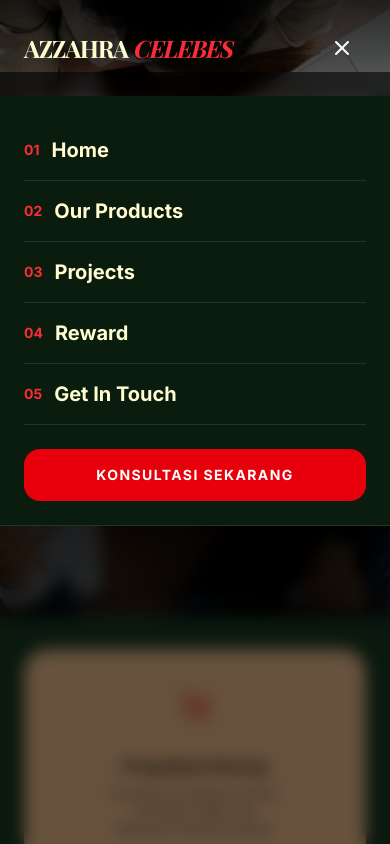
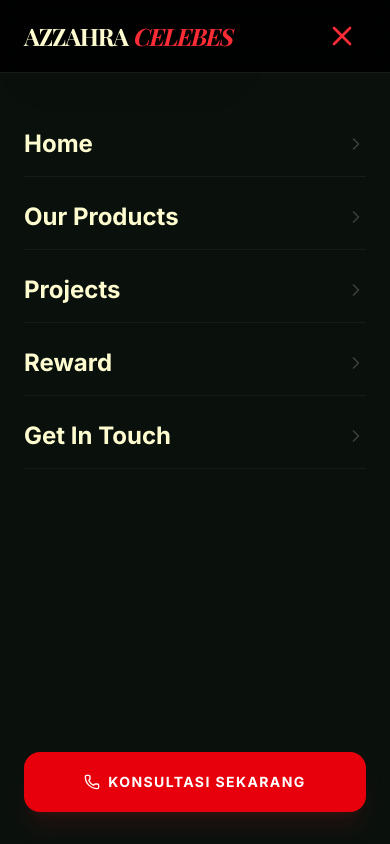
Before and after one commit to kasihfebriani17-alt/azzahracelebes, a React (Vite) app: page / in a window 390 px wide. Both pictures are taken after a click on the button "Buka menu". Shown: the top 844 px of the page. Built offline with nearby package versions, Linux system fonts and the light colour scheme; a web font is replaced by a local one.

Commit message:
Refactor mobile navigation to full-screen overlay for iOS reliability

```diff
--- a/src/App.tsx
+++ b/src/App.tsx
@@ -55,31 +55,12 @@
     return () => { document.body.style.overflow = ""; };
   }, [isOpen]);
 
-  const handleToggle = (e: React.MouseEvent | React.TouchEvent) => {
-    e.preventDefault();
-    e.stopPropagation();
-    setIsOpen((prev) => !prev);
-  };
-
-  const handleNavClick = (e: React.MouseEvent | React.TouchEvent, href: string) => {
-    e.stopPropagation();
-    setIsOpen(false);
-    // Smooth scroll to section
-    if (href !== "#") {
-      const el = document.querySelector(href);
-      if (el) {
-        setTimeout(() => el.scrollIntoView({ behavior: "smooth" }), 100);
-      }
-    } else {
-      setTimeout(() => window.scrollTo({ top: 0, behavior: "smooth" }), 100);
-    }
-  };
-
   return (
-    <nav className={`fixed top-0 left-0 right-0 z-50 transition-all duration-300 ${isScrolled ? "bg-black/60 backdrop-blur-lg border-b border-white/5 py-2" : "bg-gradient-to-b from-black/60 to-transparent py-4"}`}>
-      <div className="max-w-7xl mx-auto px-6 h-16 flex items-center justify-between">
+    <>
+      <nav className={`fixed top-0 left-0 right-0 z-50 transition-all duration-300 ${isScrolled || isOpen ? "bg-black/90 backdrop-blur-lg border-b border-white/10 py-3" : "bg-gradient-to-b from-black/80 to-transparent py-5"}`}>
+        <div className="max-w-7xl mx-auto px-6 flex items-center justify-between">
           <div className="flex items-center gap-2">
-          <span className="font-serif font-black tracking-tighter text-2xl drop-shadow-2xl">
+            <span className="font-serif font-black tracking-tighter text-2xl drop-shadow-2xl z-50 relative">
               <span className="text-[#FFFDD0]">AZZAHRA</span> <span className="text-red-500 italic">CELEBES</span>
             </span>
           </div>
@@ -103,18 +84,11 @@
             ))}
           </div>
 
-        {/* Mobile Toggle Button - iOS-safe */}
+          {/* Mobile Toggle Button */}
           <button
             type="button"
-          className="md:hidden flex items-center justify-center w-12 h-12 text-white rounded-xl cursor-pointer select-none"
-          onTouchEnd={handleToggle}
-          onClick={handleToggle}
-          style={{
-            WebkitTapHighlightColor: 'transparent',
-            touchAction: 'manipulation',
-            WebkitUserSelect: 'none',
-            userSelect: 'none'
-          }}
+            className="md:hidden relative z-50 flex items-center justify-center w-12 h-12 text-white rounded-xl active:bg-white/10 transition-colors"
+            onClick={() => setIsOpen(!isOpen)}
             aria-label={isOpen ? "Tutup menu" : "Buka menu"}
             aria-expanded={isOpen}
           >
@@ -127,7 +101,7 @@
                   exit={{ rotate: 90, opacity: 0 }}
                   transition={{ duration: 0.15 }}
                 >
-                <X className="w-6 h-6" />
+                  <X className="w-8 h-8 text-red-500" />
                 </motion.span>
               ) : (
                 <motion.span
@@ -137,36 +111,25 @@
                   exit={{ rotate: -90, opacity: 0 }}
                   transition={{ duration: 0.15 }}
                 >
-                <Menu className="w-6 h-6" />
+                  <Menu className="w-7 h-7" />
                 </motion.span>
               )}
             </AnimatePresence>
           </button>
         </div>
+      </nav>
 
-      {/* Mobile Menu - Full overlay for iOS */}
+      {/* Full Screen Mobile Menu Overlay */}
       <AnimatePresence>
         {isOpen && (
-          <>
-            {/* Backdrop */}
           <motion.div
-              key="backdrop"
-              initial={{ opacity: 0 }}
-              animate={{ opacity: 1 }}
-              exit={{ opacity: 0 }}
-              className="md:hidden fixed inset-0 top-[72px] bg-black/60 backdrop-blur-sm z-40"
-              onClick={() => setIsOpen(false)}
-            />
-            {/* Menu Panel */}
-            <motion.div
-              key="menu"
-              initial={{ opacity: 0, y: -12 }}
+            initial={{ opacity: 0, y: -20 }}
             animate={{ opacity: 1, y: 0 }}
-              exit={{ opacity: 0, y: -12 }}
-              transition={{ duration: 0.2, ease: "easeOut" }}
-              className="md:hidden absolute top-full left-0 right-0 z-50 border-b border-white/10 px-6 py-6 flex flex-col shadow-2xl"
-              style={{ backgroundColor: 'rgb(10, 28, 14)' }}
+            exit={{ opacity: 0, y: -20 }}
+            transition={{ duration: 0.2 }}
+            className="md:hidden fixed inset-0 z-40 bg-[#0a110d] flex flex-col pt-28 px-6 pb-8 overflow-y-auto"
           >
+            <div className="flex flex-col gap-2">
               {[
                 { label: "Home", href: "#" },
                 { label: "Our Products", href: "#products" },
@@ -177,41 +140,40 @@
                 <motion.a
                   key={item.label}
                   href={item.href}
-                  initial={{ opacity: 0, x: -16 }}
+                  initial={{ opacity: 0, x: -20 }}
                   animate={{ opacity: 1, x: 0 }}
-                  transition={{ delay: idx * 0.06, duration: 0.2 }}
-                  className="text-xl font-black text-[#FFFDD0] active:text-red-400 transition-colors py-4 border-b border-white/10 last:border-0 flex items-center gap-3"
-                  onClick={(e) => handleNavClick(e, item.href)}
-                  onTouchEnd={(e) => handleNavClick(e, item.href)}
-                  style={{
-                    WebkitTapHighlightColor: 'transparent',
-                    touchAction: 'manipulation'
-                  }}
+                  transition={{ delay: idx * 0.05 + 0.1 }}
+                  className="text-2xl font-black text-[#FFFDD0] active:text-red-500 transition-colors py-4 border-b border-white/5 flex items-center justify-between group"
+                  onClick={() => setIsOpen(false)}
                 >
-                  <span className="text-red-500 text-sm font-black">0{idx + 1}</span>
                   {item.label}
+                  <ChevronRight className="w-5 h-5 text-white/20 group-active:text-red-500" />
                 </motion.a>
               ))}
+            </div>
 
             {/* CTA in mobile menu */}
-              <motion.a
-                initial={{ opacity: 0, y: 8 }}
+            <motion.div
+              initial={{ opacity: 0, y: 20 }}
               animate={{ opacity: 1, y: 0 }}
-                transition={{ delay: 0.35 }}
+              transition={{ delay: 0.4 }}
+              className="mt-auto pt-8"
+            >
+              <a
                 href="https://wa.me/6287841780609?text=Halo%20Azzahra%20Celebes,%20saya%20ingin%20konsultasi."
                 target="_blank"
                 rel="noopener noreferrer"
-                className="mt-6 w-full bg-red-600 text-white text-center py-4 rounded-2xl font-black text-sm uppercase tracking-widest"
+                className="flex items-center justify-center gap-2 w-full bg-red-600 active:bg-red-700 text-white py-5 rounded-2xl font-black text-sm uppercase tracking-widest transition-colors shadow-xl shadow-red-900/20"
                 onClick={() => setIsOpen(false)}
-                style={{ WebkitTapHighlightColor: 'transparent', touchAction: 'manipulation' }}
               >
+                <Phone className="w-4 h-4" />
                 Konsultasi Sekarang
-              </motion.a>
+              </a>
             </motion.div>
-          </>
+          </motion.div>
         )}
       </AnimatePresence>
-    </nav>
+    </>
   );
 };
 
```
Lines whose indentation alone changed are shown as unchanged.
